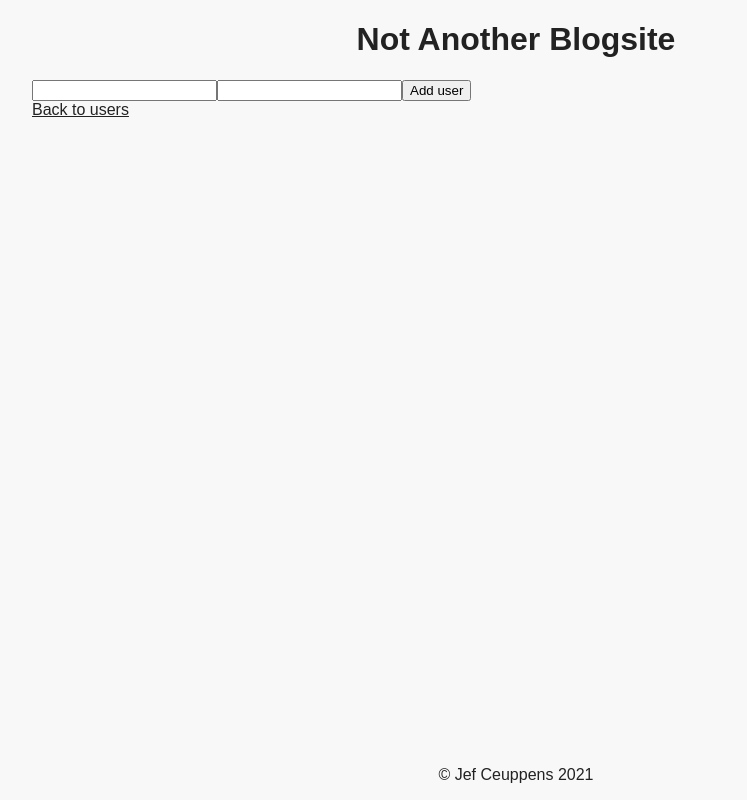
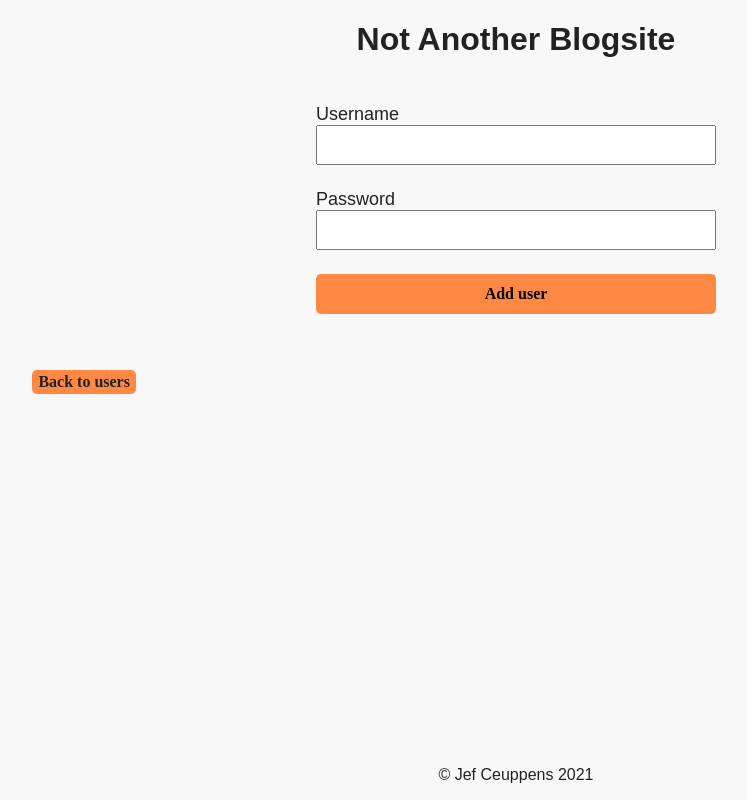
Before and after one commit to JefC-94/blogsite, a Next.js app: page /user/create in a window 1280 px wide. Shown: the whole page, without its empty margins (124-871 px from the left). Built offline with nearby package versions, Linux system fonts and the light colour scheme.

Commit message:
success and error on create/update try

```diff
--- a/package.json
+++ b/package.json
@@ -12,6 +12,7 @@
     "mysql2": "^2.2.5",
     "next": "10.2.0",
     "react": "17.0.2",
-    "react-dom": "17.0.2"
+    "react-dom": "17.0.2",
+    "sass": "^1.32.12"
   }
 }
--- a/pages/_app.js
+++ b/pages/_app.js
@@ -1,4 +1,5 @@
-import '../styles/globals.css'
+import '../styles/globals.scss'
+import '../styles/themes.scss'
 
 function MyApp({ Component, pageProps }) {
   return <Component {...pageProps} />
--- a/pages/api/adduser.js
+++ b/pages/api/adduser.js
@@ -3,11 +3,10 @@ import db from './db';
 export default (req, res) => {
     if(req.method === "POST"){
     db.query(`INSERT INTO users(username, password) VALUES ('${req.body.username}', '${req.body.password}')`, (err, results, fields) => {
-        if(!err){
-            res.send(`${results.insertId}`);
-            res.end();
+        if(err){
+            res.status(500).json({error: err});
         } else {
-            res.send(err);
+            res.status(200).json({id: results.insertId});
         }
 
     });
--- a/pages/api/user/[id].js
+++ b/pages/api/user/[id].js
@@ -5,28 +5,28 @@ export default (req, res) => {
     if(req.method === "GET"){
       db.query(`SELECT * FROM users WHERE ID = ${id}`, (err, results, fields) => {
         if(err){
-          res.send(err);
-          res.end();
+          res.status(500).json({error: err});
+        } else {
+          res.status(200).json(results[0]);
         }
-        res.status(200).json(results[0]);
       });
     }
     if(req.method === "PUT"){
       db.query(`UPDATE users SET username = '${req.body.username}', password = '${req.body.password}' WHERE id = ${id}`, (err, results, fields) => {
         if(err){
-          res.send(err);
-          res.end();
+          res.status(500).json({error: err});
+        } else {
+          res.status(200).json(1);
         }
-        res.status(200).json('User updated');
       })
     }
     if(req.method === "DELETE"){
       db.query(`DELETE FROM users WHERE id = ${id}`, (err, results, fields) => {
         if(err){
-          res.send(err);
-          res.end();
+          res.status(500).json({error: err});
+        } else {
+          res.status(200).json(1);
         }
-        res.status(200).json('User deleted');
       })
     }
   }
--- a/pages/api/users.js
+++ b/pages/api/users.js
@@ -4,10 +4,10 @@ import db from './db';
 export default (req, res) => {
   db.query('SELECT * FROM users', (err, results, fields) => {
     if(err){
-      res.send(err);
-      res.end();
+      res.status(500).json({error: err});
+    } else {
+      res.status(200).json(results);
     }
-    res.status(200).json(results);
   });
   //res.status(200).json({ name: 'John Doe' })
 }
--- a/pages/user/create.js
+++ b/pages/user/create.js
@@ -2,8 +2,12 @@ import axios from 'axios';
 import Link from 'next/link';
 import React, {useState} from 'react'
 import Layout from '../../components/layout';
+import styles from '../../styles/user.module.scss';
 
 export default function CreateUser() {
+
+    const [success, setSuccess] = useState(false);
+    const [error, setError] = useState(false);
 
     const [formData, setFormData] = useState({
         nameField: "",
@@ -23,16 +27,36 @@ export default function CreateUser() {
             username: formData.nameField,
             password: formData.passField
         });
-        console.log(request.data);
+        if(request.status === 200){
+            console.log(request.data.id);
+            setSuccess(true);
+            setError(false);
+        } else {
+            console.log('something went wrong');
+            setError(true);
+            setSuccess(false);
+        }
     }
 
     return (
         <Layout>
             <div>
-            <form onSubmit={onSubmitHandler} >
-                <input type="text" value={formData.nameField} name="nameField" onChange={onChangeHandler} />
-                <input type="text" name="passField" value={formData.passField} onChange={onChangeHandler} />
-                <button type="submit">Add user</button>
+            <form className={styles.userForm} onSubmit={onSubmitHandler} >
+                <div className={styles.formControl}>
+                    <label htmlFor="nameField">Username</label>
+                    <input className={styles.namefield} type="text" value={formData.nameField} name="nameField" onChange={onChangeHandler} />
+                </div>
+                <div className={styles.formControl}>
+                    <label htmlFor="passField">Password</label>
+                    <input className={styles.passfield} type="text" name="passField" value={formData.passField} onChange={onChangeHandler} />
+                </div>
+                <div className={styles.formControl}>
+                    <button type="submit">Add user</button>
+                </div>
+                <div className={styles.formControl}>
+                    {error && <p className="error">Oops... Something went wrong.</p>}
+                    {success && <p>New user has been created!</p>}
+                </div>
             </form>
             </div>
             <Link href='/'>Back to users</Link>
--- /dev/null
+++ b/styles/themes.scss
@@ -0,0 +1,19 @@
+
+a, button{
+    display:inline-block;
+    padding:.2em .4em;
+    font-size:16px;
+    font-weight:bold;
+    font-family:Avenir;
+    background:rgb(255, 137, 68);
+    border:none;
+    outline:none;
+    border-radius:5px;
+    cursor:pointer;
+    transition:background .3s ease;
+    text-decoration:none;
+
+    &:hover{
+        background:rgb(255, 158, 102);
+    }
+}
--- /dev/null
+++ b/styles/user.module.scss
@@ -0,0 +1,45 @@
+
+// USER OVERVIEW STYLING
+
+div.userList{
+
+    div.userItem{
+        padding:.5em 0;
+    }
+}
+
+// USER ITEM IN TABLE + DETAIL USER ITEM
+
+div.userDetail{
+    font-size:18px;
+}
+
+
+//FORM STYLING
+
+.userForm{
+    margin:1em auto;
+    max-width:400px;
+    display:flex;
+    flex-direction:column;
+
+    .formControl{
+        width:100%;
+        margin:.5em 0 1em 0;
+
+        label{
+            font-size:18px;
+        }
+
+        input, button{
+            width:100%;
+            height:40px;
+        }
+
+        input{
+            padding-left:10px;
+            font-size:18px;
+        }
+    }
+
+}
```
Also changed, not shown: pages/index.js (+10 -9 lines), pages/user/[id]/update.js (+32 -9 lines), pages/user/[id]/view.js (+9 -2 lines), styles/globals.scss (renamed from styles/globals.css), 1 other file (tests, documents, lock files or other folders).
